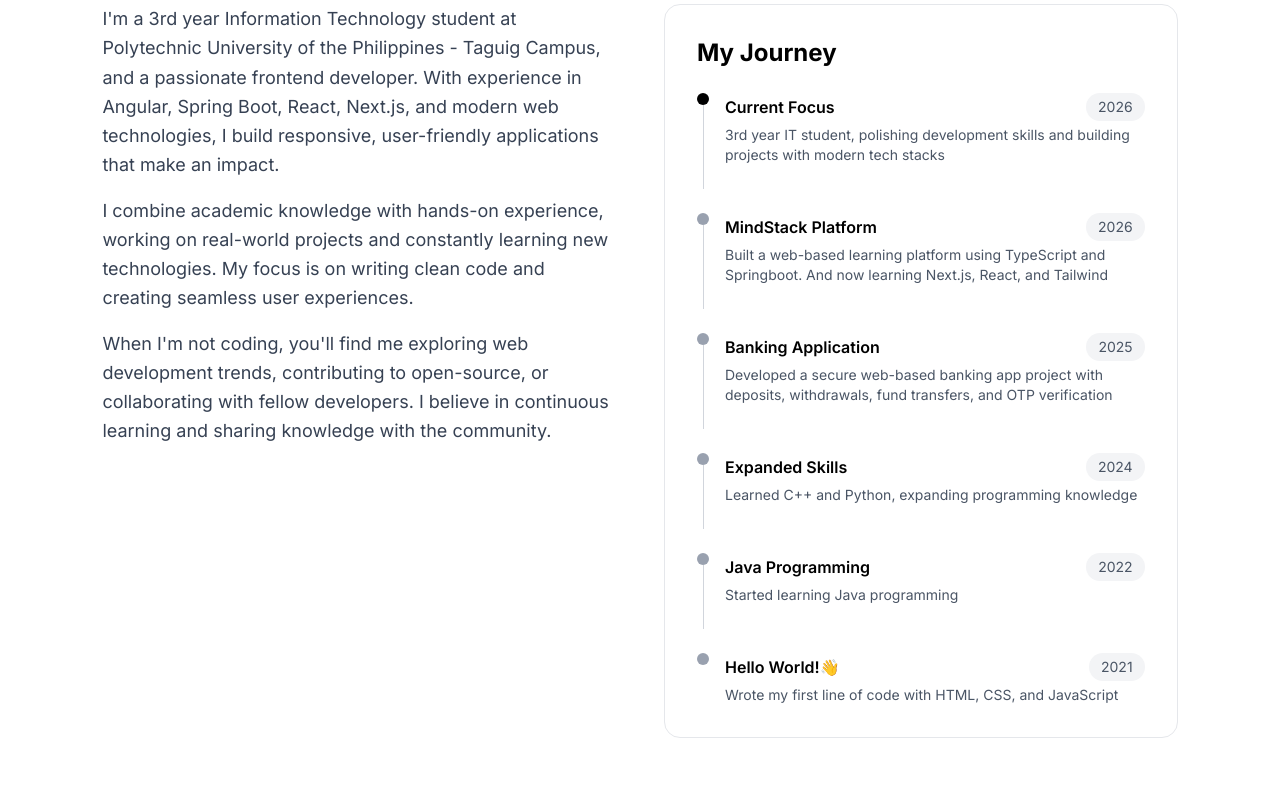
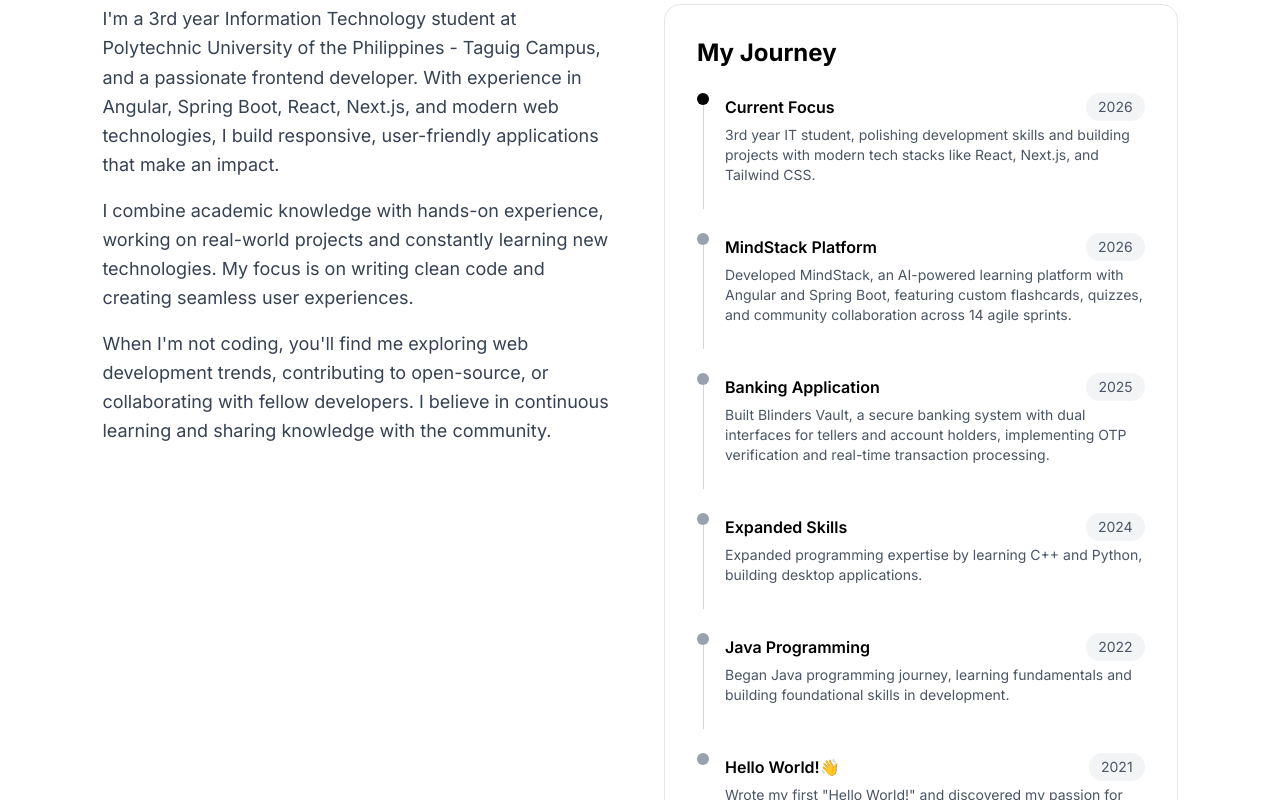
Before and after one commit to veslino-marc/portfolio-website, a Next.js app: page / in a window 1280 px wide. Shown: the part 1020-1820 px from the top of the page. Built offline with nearby package versions, Linux system fonts and the light colour scheme.

Commit message:
fix the project type, about section and the project bullet

```diff
--- a/app/components/About.tsx
+++ b/app/components/About.tsx
@@ -71,8 +71,8 @@ const About = () => {
                       </span>
                     </div>
                     <p className="text-gray-600 text-sm">
-                      3rd year IT student, polishing development skills and
-                      building projects with modern tech stacks
+                      3rd year IT student, polishing development skills and building projects with modern
+                      tech stacks like React, Next.js, and Tailwind CSS.
                     </p>
                   </div>
                 </div>
@@ -92,8 +92,7 @@ const About = () => {
                       </span>
                     </div>
                     <p className="text-gray-600 text-sm">
-                      Built a web-based learning platform using TypeScript and
-                      Springboot. And now learning Next.js, React, and Tailwind
+                      Developed MindStack, an AI-powered learning platform with Angular and Spring Boot, featuring custom flashcards, quizzes, and community collaboration across 14 agile sprints.
                     </p>
                   </div>
                 </div>
@@ -113,9 +112,7 @@ const About = () => {
                       </span>
                     </div>
                     <p className="text-gray-600 text-sm">
-                      Developed a secure web-based banking app project with
-                      deposits, withdrawals, fund transfers, and OTP
-                      verification
+                      Built Blinders Vault, a secure banking system with dual interfaces for tellers and account holders, implementing OTP verification and real-time transaction processing.
                     </p>
                   </div>
                 </div>
@@ -135,7 +132,7 @@ const About = () => {
                       </span>
                     </div>
                     <p className="text-gray-600 text-sm">
-                      Learned C++ and Python, expanding programming knowledge
+                      Expanded programming expertise by learning C++ and Python, building desktop applications.
                     </p>
                   </div>
                 </div>
@@ -155,7 +152,7 @@ const About = () => {
                       </span>
                     </div>
                     <p className="text-gray-600 text-sm">
-                      Started learning Java programming
+                      Began Java programming journey, learning fundamentals and building foundational skills in development.
                     </p>
                   </div>
                 </div>
@@ -174,8 +171,7 @@ const About = () => {
                       </span>
                     </div>
                     <p className="text-gray-600 text-sm">
-                      Wrote my first line of code with HTML, CSS, and
-                      JavaScript
+                      Wrote my first "Hello World!" and discovered my passion for web development through HTML, CSS, and JavaScript fundamentals.
                     </p>
                   </div>
                 </div>
--- a/app/components/Projects.tsx
+++ b/app/components/Projects.tsx
@@ -96,7 +96,7 @@ const projectsData: Project[] = [
     id: "eventure",
     title: "Eventure",
     description: "Complete event management with real-time tracking",
-    type: "Web App",
+    type: "Desktop App",
     thumbnail: "/assets/projects/eventure-landing.png",
     images: [
       "/assets/projects/eventure-landing.png",
@@ -380,8 +380,8 @@ const Projects = () => {
                   <h5 className="text-sm font-semibold text-black mb-2">Key Features:</h5>
                   <ul className="space-y-1">
                     {selectedProject.features.map((feature, index) => (
-                      <li key={index} className="text-gray-700 text-sm flex items-start gap-2">
-                        <span className="text-blue-600 mt-1">•</span>
+                      <li key={index} className="text-gray-700 text-sm flex items-center gap-2">
+                        <span className="text-blue-600">•</span>
                         <span>{feature}</span>
                       </li>
                     ))}
```
